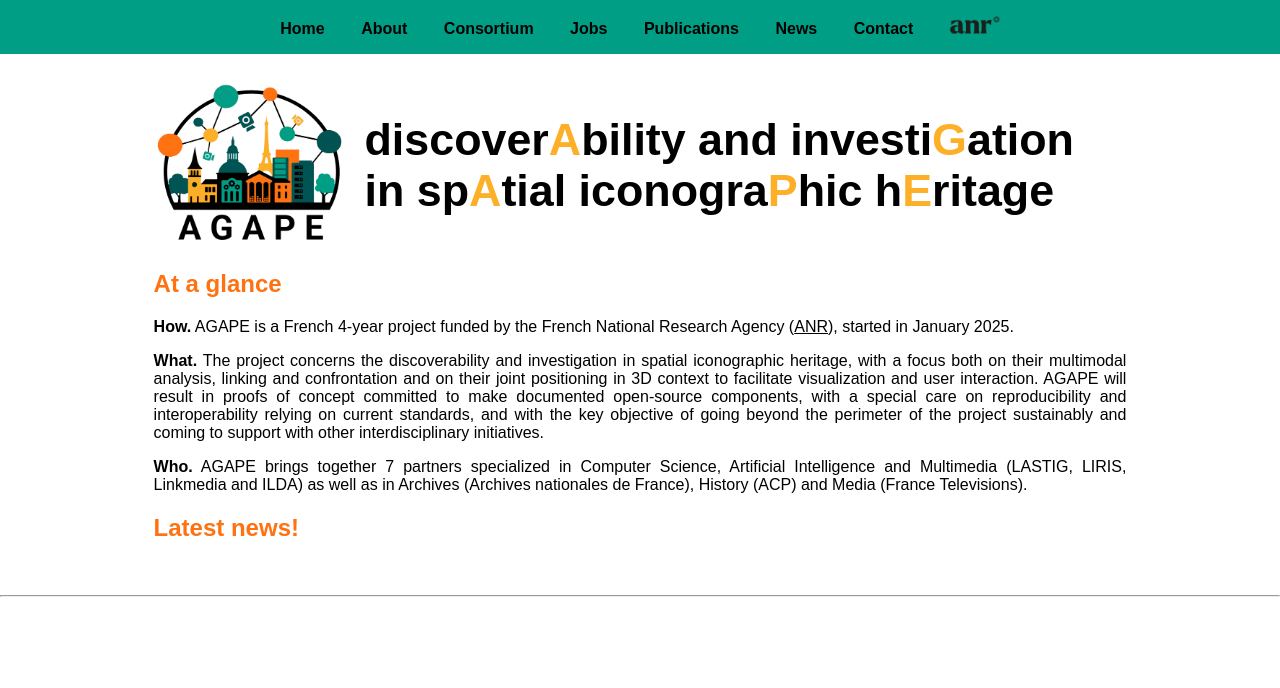
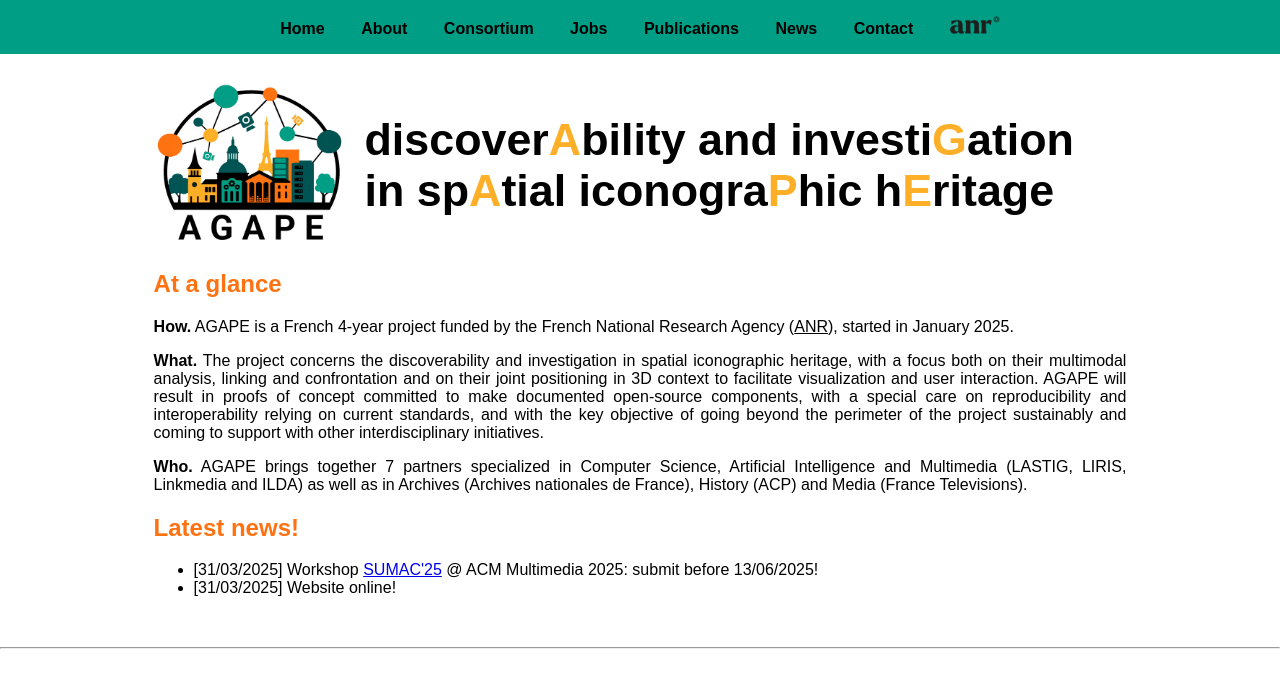
Before and after one commit to AGAPE-ANR/agape-anr.github.io, a Jekyll site: the page built from index.md, in a window 1280 px wide. Shown: the top 688 px of the page. Built offline with Jekyll 4.4.1, drawn with Linux system fonts in a browser that asks for light colours.

Commit message:
Update index.md

```diff
--- a/index.md
+++ b/index.md
@@ -12,3 +12,8 @@ title: Home
 **Who.** AGAPE brings together 7 partners specialized in Computer Science, Artificial Intelligence and Multimedia (LASTIG, LIRIS, Linkmedia and ILDA) as well as in Archives (Archives nationales de France), History (ACP) and Media (France Televisions).
 
 <h2> Latest news!</h2>
+
+<ul>
+  <li>[31/03/2025] Workshop <a href="https://sumac-workshops.github.io/2025/" target=new>SUMAC'25</a> @ ACM Multimedia 2025: submit before 13/06/2025!</li>
+  <li>[31/03/2025] Website online!</li>
+</ul>
```
